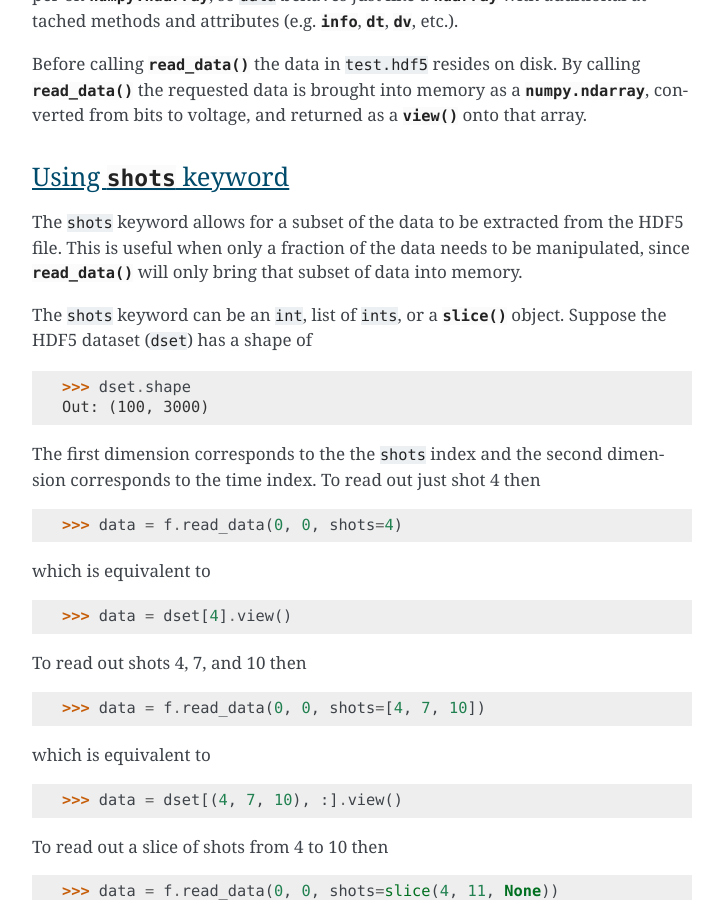
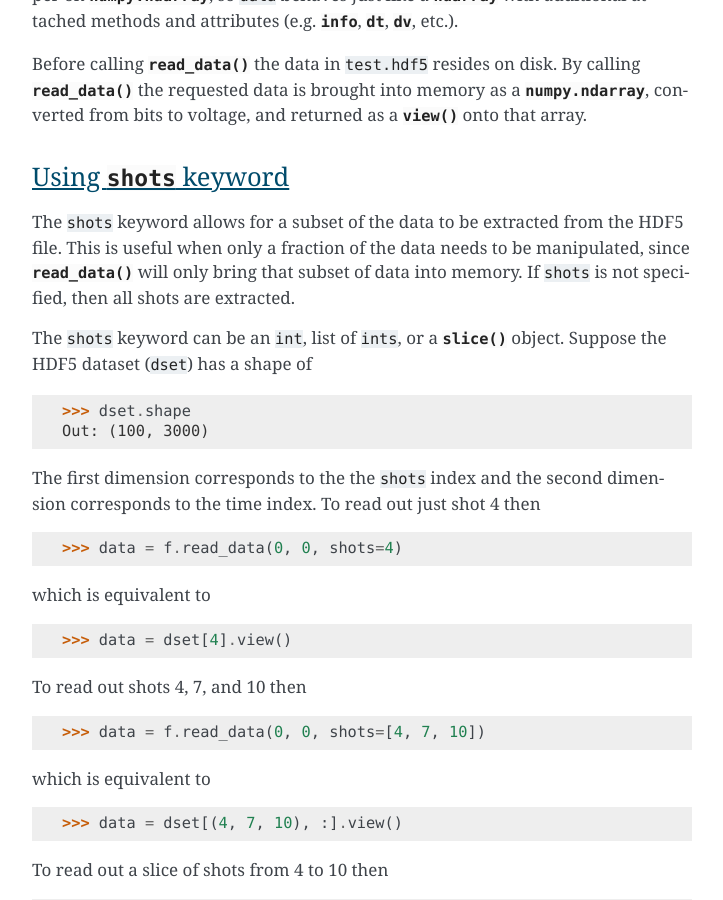
Before and after one commit to BaPSF/bapsflib, a Sphinx documentation site: the page built from docs/howtos/main.rst, in a window 1280 px wide and 900 px high, scrolled down 1710 px. Shown: the whole window, without its empty margins (388-1111 px from the left). Built offline with Sphinx 7.4.7, drawn with Linux system fonts in a browser that asks for light colours.

Commit message:
add sphinx documentation

```diff
--- a/docs/howtos/mapping.rst
+++ b/docs/howtos/mapping.rst
@@ -1,5 +1,6 @@
 The constructed file mapping object for a LaPD generated HDF5 file is
-bound to the file object as the property :attr:`file_map`
+bound to the file object as the property
+:attr:`~bapsflib.lapdhdf.files.File.file_map`
 
     >>> f = lapdhdf.File('test.hdf5')
     >>> f.file_map
--- a/docs/howtos/readdata.rst
+++ b/docs/howtos/readdata.rst
@@ -45,7 +45,8 @@ The :code:`shots` keyword allows for a subset of the data to be
 extracted from the HDF5 file.  This is useful when only a fraction of
 the data needs to be manipulated, since
 :meth:`~bapsflib.lapdhdf.files.File.read_data` will only bring that
-subset of data into memory.
+subset of data into memory.  If :code:`shots` is not specified, then all
+shots are extracted.
 
 The :code:`shots` keyword can be an :code:`int`, list of :code:`ints`,
 or a :func:`slice` object.  Suppose the HDF5 dataset (:code:`dset`) has
```
Also changed, not shown: 1 other file.
